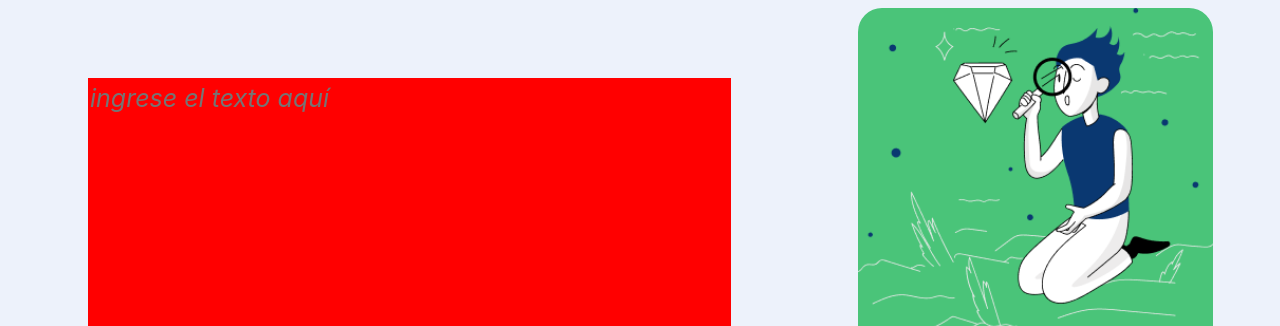
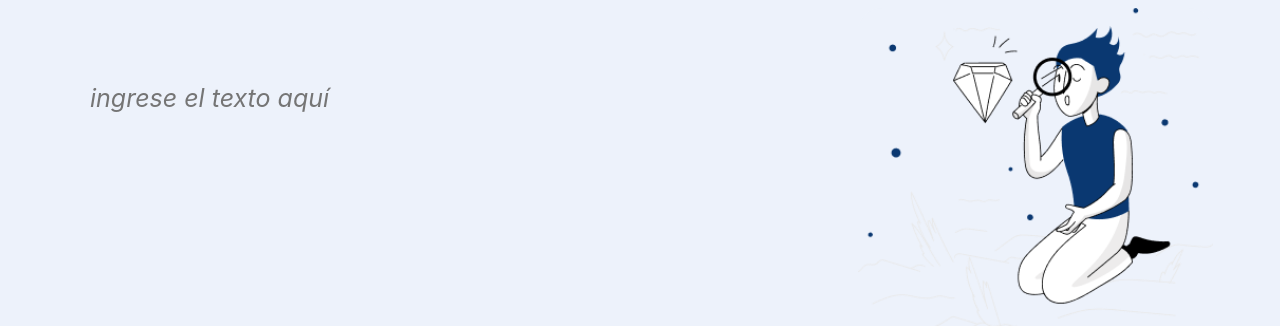
Before and after one commit to neto1895/ACO_EncriptadorDeTexto-ECR, a plain HTML site: page index.html in a window 1280 px wide. Shown: the part 82-408 px from the top of the page. Drawn offline with Linux system fonts and the light colour scheme.

Commit message:
fixed css details

```diff
--- a/assets/style.css
+++ b/assets/style.css
@@ -46,7 +46,7 @@ main{
 
 
 .ingresetexto{
-    background-color: red;
+    background-color: inherit;
     color: inherit;
     border: none;
     margin-top: 90px;
@@ -64,7 +64,7 @@ main{
     font-style: italic;
 }
 
-.textarea:focus{
+.ingresetexto:focus{
     outline: none;
 }
 .btn{
@@ -101,8 +101,8 @@ main{
 
 #sec2{
     width: 30%;
-    background-color: rgb(74, 196, 121);
-
+    background-color:#edf2fb;
+    color: #0A3871;
     border: none;
     border-radius: 24px;
     margin-left: 5%;
```
